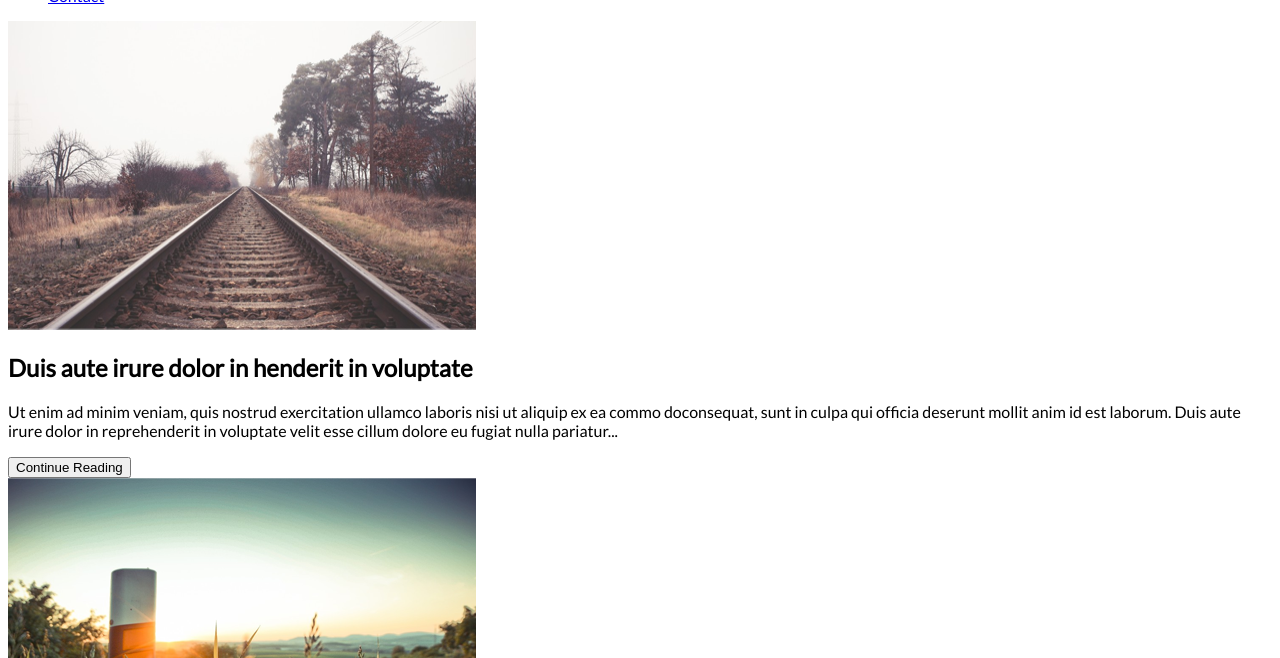
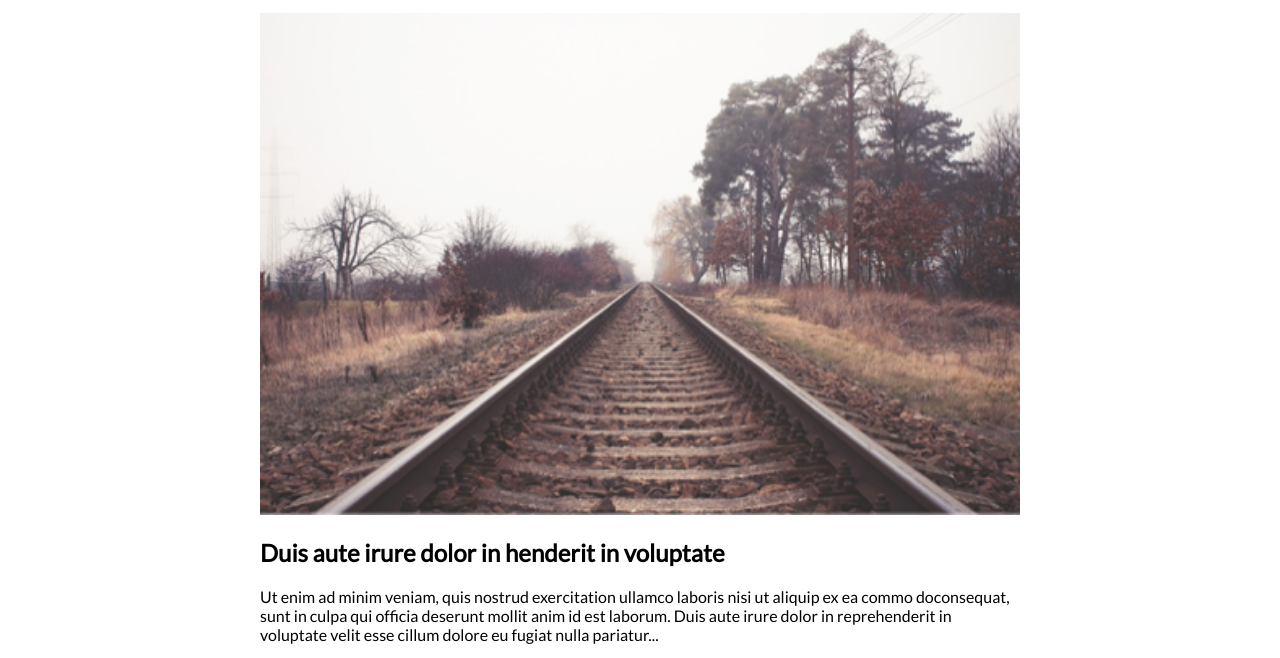
Before and after one commit to Elinor-coder999/CodingAcademyEx, a plain HTML site: page Day25/Desidn to live/index.html in a window 1280 px wide. Shown: the part 111-769 px from the top of the page. Drawn offline with Linux system fonts and the light colour scheme.

Commit message:
Main layout

```diff
--- a/Day25/Desidn to live/css/basics/base.css
+++ b/Day25/Desidn to live/css/basics/base.css
@@ -6,6 +6,14 @@ html{
    font-family:lato;
 }
 
+body{
+    margin: 0;
+}
+
 .logo{
     font-family: eurofurence;
 }
+
+img{
+    width:100%
+}
--- a/Day25/Desidn to live/css/basics/layouts.css
+++ b/Day25/Desidn to live/css/basics/layouts.css
@@ -0,0 +1,8 @@
+.main-layout {
+    display: grid;
+    grid-template-columns: minmax(var(--layout-padding), 1fr) minmax(auto, var(--break-l)) minmax(var(--layout-padding), 1fr)
+}
+
+.main-layout>* {
+    grid-column: 2;
+}
--- a/Day25/Desidn to live/css/setup/var.css
+++ b/Day25/Desidn to live/css/setup/var.css
@@ -0,0 +1,14 @@
+:root{
+
+/* Layout */
+--layout-padding: 260px;
+
+
+
+/* Break points */
+--break-l: 1500px;
+
+
+
+
+}
--- a/Day25/Desidn to live/css/style.css
+++ b/Day25/Desidn to live/css/style.css
@@ -8,3 +8,4 @@
 @import url('basics/helpers.css');
 
 /*COMPONENTS*/
+@import url('components/main-header.css')
--- a/Day25/Desidn to live/index.html
+++ b/Day25/Desidn to live/index.html
@@ -8,7 +8,7 @@
     <link rel="stylesheet" href="css/style.css">
 </head>
 
-<body>
+<body class="main-layout">
     <header class="main-header">
         <div class="logo">Blogin</div>
         <nav class="main-nav">
```
